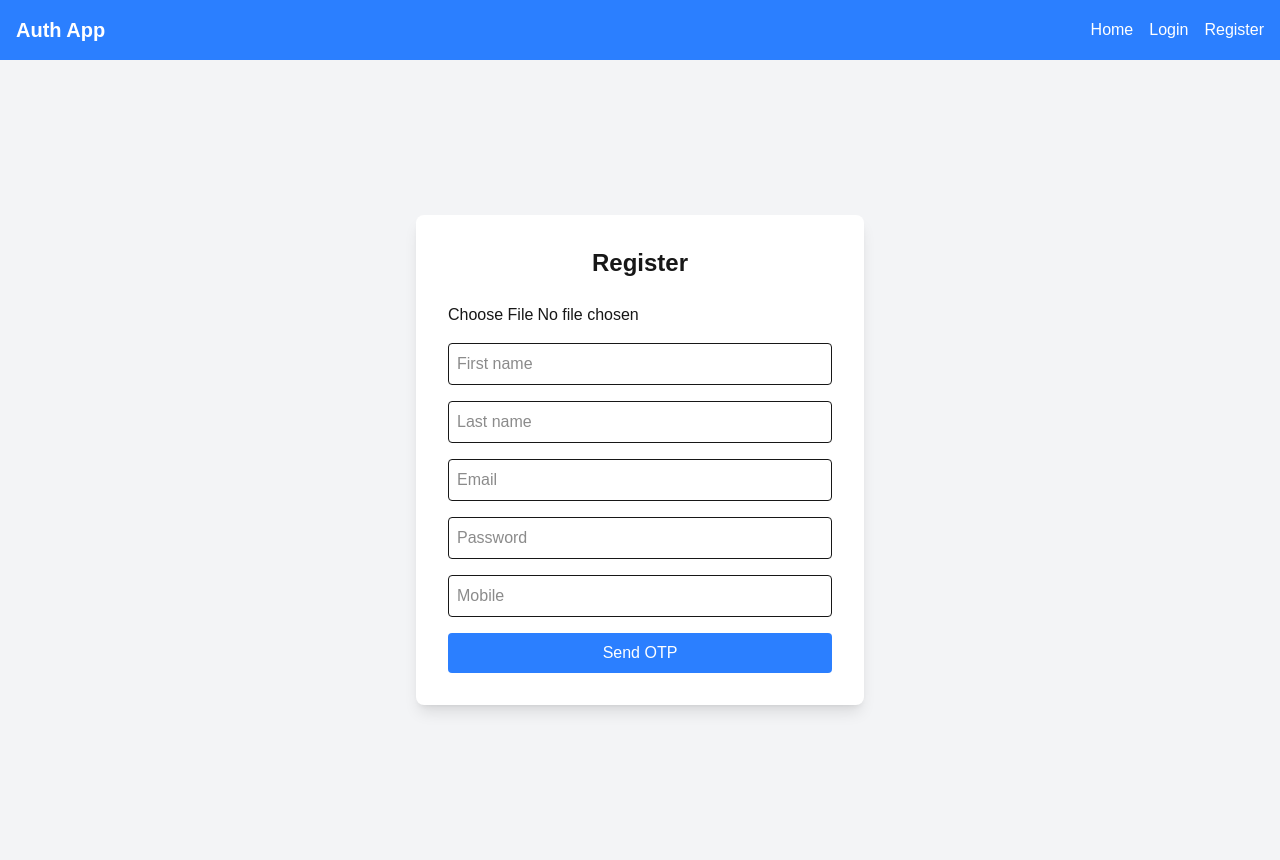
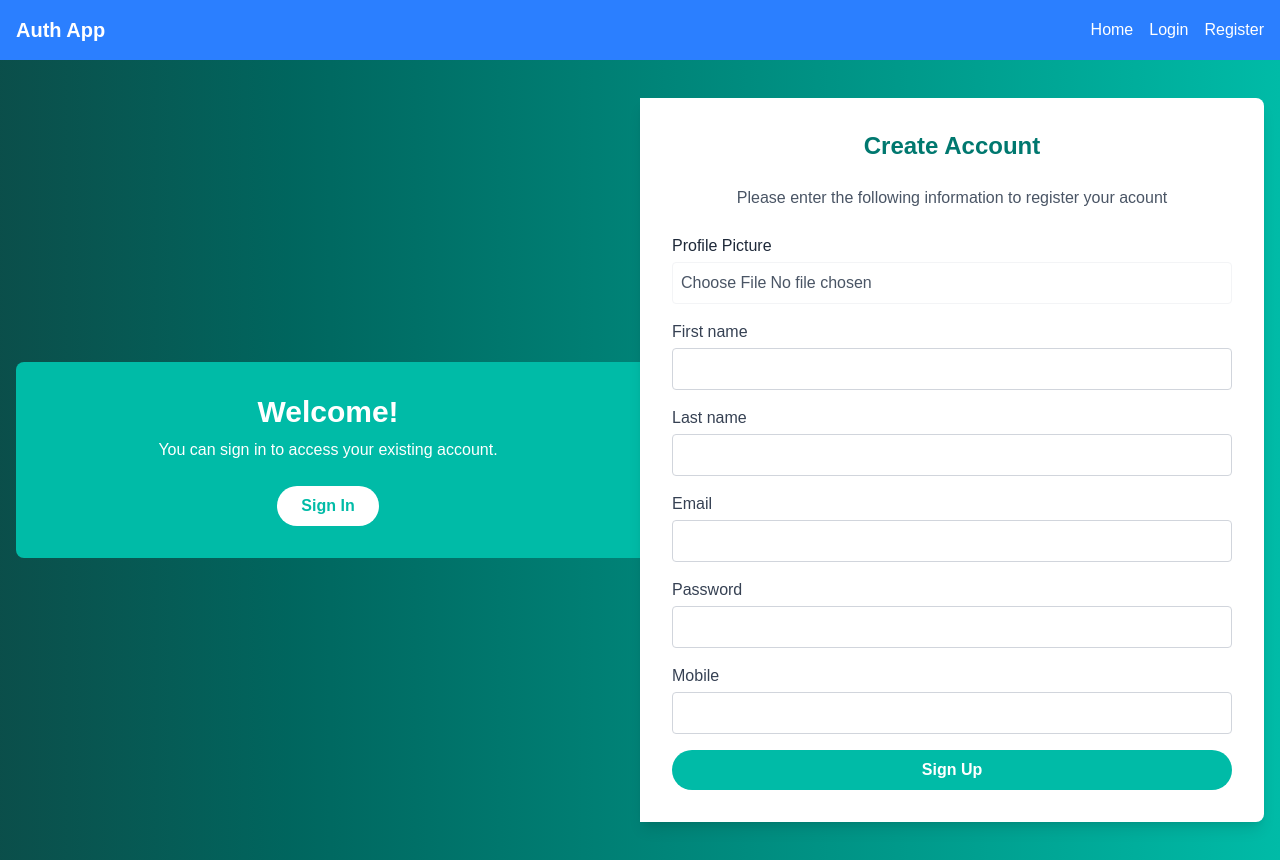
Before and after one commit to adenamar03/auth-flow-app, a Next.js app in the folder frontend/: page /register in a window 1280 px wide. Built offline with nearby package versions, Linux system fonts and the light colour scheme; no server answers.

Commit message:
Improved register page UI to clean, bright, minimalistic design

```diff
--- a/frontend/app/register/page.js
+++ b/frontend/app/register/page.js
@@ -5,6 +5,7 @@ import { yupResolver } from '@hookform/resolvers/yup';
 import * as yup from 'yup';
 import { useRouter } from 'next/navigation';
 import api from '../../utils/axiosInstance';
+import Link from 'next/link';
 
 const schema = yup.object({
   profile_pic: yup.mixed().test('file', 'Invalid file', value => !value || (value && value[0] instanceof File)).optional(),
@@ -26,85 +27,131 @@ export default function Register() {
   const [token, setToken] = useState('');
   const [userData, setUserData] = useState(null);
   const [error, setError] = useState('');
+  const [loading, setLoading] = useState(false);
+  const [preview, setPreview] = useState(null); // For profile pic preview
   const router = useRouter();
 
+  // Handle profile pic preview
+  const handleFileChange = (e) => {
+    const file = e.target.files[0];
+    if (file) {
+      setPreview(URL.createObjectURL(file));
+    }
+  };
+
   const onSubmit = async (data) => {
+    setLoading(true);
+    setError('');
     try {
-      console.log('API URL:', process.env.NEXT_PUBLIC_API_URL);
       const formData = new FormData();
       Object.entries(data).forEach(([key, value]) => {
         if (key === 'profile_pic' && value && value[0]) formData.append(key, value[0]);
         else if (value) formData.append(key, value);
       });
-      for (let pair of formData.entries()) {
-        console.log(`${pair[0]}: ${pair[1]}`);
-      }
       const res = await api.post('/auth/register', formData, {
         headers: { 'Content-Type': 'multipart/form-data' },
       });
-      console.log('Response:', res.data);
       setToken(res.data.token);
       setUserData(res.data.user_data);
       setOtpStep(true);
-      console.log('otpStep set to true, token:', res.data.token, 'user_data:', res.data.user_data);
       setError('');
     } catch (err) {
-      console.error('Error:', err.response || err);
-      setError(err.response?.data?.message || 'Error registering');
+      setError(err.response?.data?.message || 'Registration failed. Please try again.');
+    } finally {
+      setLoading(false);
     }
   };
 
   const verifyOtp = async (otpData) => {
+    setLoading(true);
+    setError('');
     try {
-      console.log('Verifying OTP:', otpData.otp, 'with token:', token, 'user_data:', userData);
       const res = await api.post('/auth/verify-otp', {
         otp: otpData.otp,
         token,
         user_data: userData
       });
-      console.log('Verify response:', res.data);
       router.push('/login');
     } catch (err) {
-      console.error('Verify error:', err.response || err);
-      setError(err.response?.data?.message || 'Invalid OTP');
+      setError(err.response?.data?.message || 'Invalid OTP. Please check and try again.');
+    } finally {
+      setLoading(false);
     }
   };
 
   return (
-    <div className="flex justify-center items-center min-h-screen bg-gray-100">
-      <div className="bg-white p-8 rounded-lg shadow-lg w-full max-w-md">
-        <h2 className="text-2xl font-bold mb-6 text-center">Register</h2>
-        {error && <p className="text-red-500 mb-4">{error}</p>}
+    <div className="flex min-h-screen items-center justify-center bg-gradient-to-r from-teal-900 to-teal-500 p-4 md:flex-row flex-col">
+      {/* Left Panel: Welcome Back */}
+      <div className="flex flex-col items-center justify-center bg-teal-500 p-8 text-white md:w-1/2 w-full rounded-t-lg md:rounded-l-lg md:rounded-tr-none">
+        <h1 className="text-3xl font-bold mb-2">Welcome!</h1>
+        <p className="text-center mb-6">You can sign in to access your existing account.</p>
+        <Link href="/login">
+          <button className="bg-white text-teal-500 px-6 py-2 rounded-full font-semibold hover:bg-gray-100 transition">
+            Sign In
+          </button>
+        </Link>
+      </div>
+
+      {/* Right Panel: Register Form or OTP */}
+      <div className="bg-white p-8 rounded-r-lg shadow-lg md:w-1/2 w-full h-auto">
+        <h2 className="text-2xl font-bold text-center mb-6 text-teal-700">Create Account</h2>
+        {error && (
+          <p className="text-red-500 mb-4 text-center bg-red-100 p-2 rounded">{error}</p>
+        )}
         {!otpStep ? (
           <form onSubmit={handleSubmit(onSubmit)}>
-            <input type="file" {...register('profile_pic')} className="mb-4 w-full" accept="image/*" />
+            <p className="text-center mb-6 text-gray-600">Please enter the following information to register your acount</p>
+            {/* Profile Picture Upload with Preview */}
+            <div className="mb-4">
+              <label className="block text-gray-800 mb-1">Profile Picture</label>
+              <input type="file" {...register('profile_pic')} onChange={handleFileChange} accept="image/*" className="w-full p-2 border border-gray-100 rounded  text-gray-600"
+  />
+              {preview && <img src={preview} alt="Preview" className="mt-2 w-20 h-20 rounded-full mx-auto" />}
               {errors.profile_pic && <p className="text-red-500 text-sm">{errors.profile_pic.message}</p>}
+            </div>
+            {/* Other Fields */}
             {['first_name', 'last_name', 'email', 'password', 'mobile'].map(field => (
               <div key={field} className="mb-4">
+                <label className="block text-gray-700 mb-1">{field.charAt(0).toUpperCase() + field.slice(1).replace('_', ' ')}</label>
                 <input
                   {...register(field)}
-                  placeholder={field.charAt(0).toUpperCase() + field.slice(1).replace('_', ' ')}
-                  className="w-full p-2 border rounded"
+                  className="w-full p-2 border border-gray-300 rounded text-gray-900 focus:border-teal-500 outline-none"
+
                   type={field === 'password' ? 'password' : 'text'}
                 />
                 {errors[field] && <p className="text-red-500 text-sm">{errors[field].message}</p>}
               </div>
             ))}
-            <button type="submit" className="w-full bg-blue-500 text-white py-2 rounded hover:bg-blue-600">Send OTP</button>
+            <button
+              type="submit"
+              disabled={loading}
+              className="w-full bg-teal-500 text-white py-2 rounded-full font-semibold hover:bg-teal-600 disabled:bg-teal-300 transition"
+            >
+              {loading ? 'Sending OTP...' : 'Sign Up'}
+            </button>
           </form>
         ) : (
+          <div>
+            <h2 className="text-2xl font-bold text-center mb-6 text-teal-500">Verify OTP</h2>
             <form onSubmit={otpForm.handleSubmit(verifyOtp)}>
               <div className="mb-4">
+                <label className="block text-gray-700 mb-1">OTP</label>
                 <input
                   {...otpForm.register('otp')}
-                placeholder="Enter 6-digit OTP"
-                className="w-full p-2 border rounded"
+                  className="w-full p-2 border rounded focus:border-teal-500 outline-none"
                   type="text"
                 />
                 {otpForm.formState.errors.otp && <p className="text-red-500 text-sm">{otpForm.formState.errors.otp.message}</p>}
               </div>
-            <button type="submit" className="w-full bg-blue-500 text-white py-2 rounded hover:bg-blue-600">Verify OTP</button>
+              <button
+                type="submit"
+                disabled={loading}
+                className="w-full bg-teal-500 text-white py-2 rounded-full font-semibold hover:bg-teal-600 disabled:bg-teal-300 transition"
+              >
+                {loading ? 'Verifying...' : 'Verify OTP'}
+              </button>
             </form>
+          </div>
         )}
       </div>
     </div>
```
Lines whose indentation alone changed are shown as unchanged.
